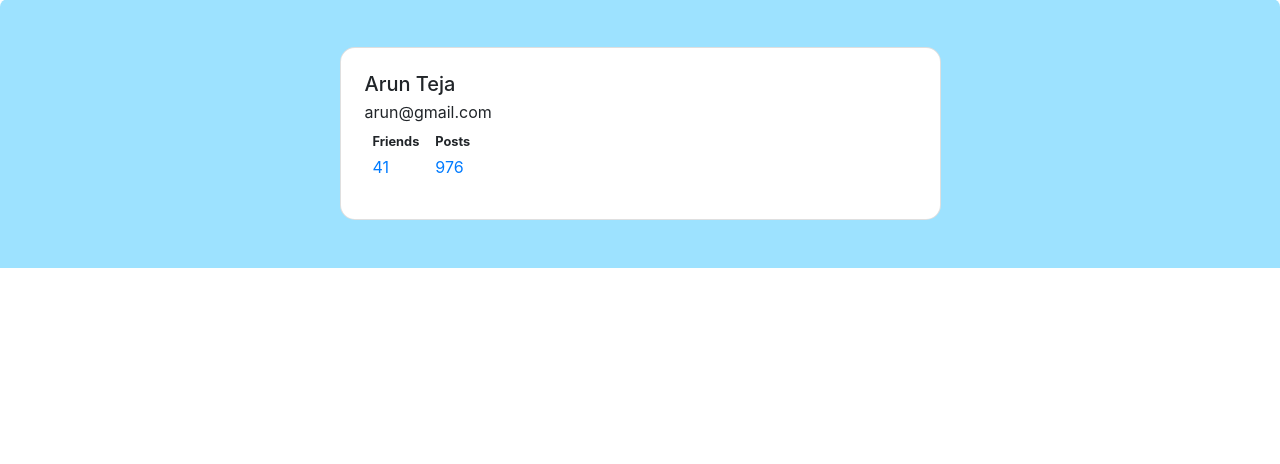
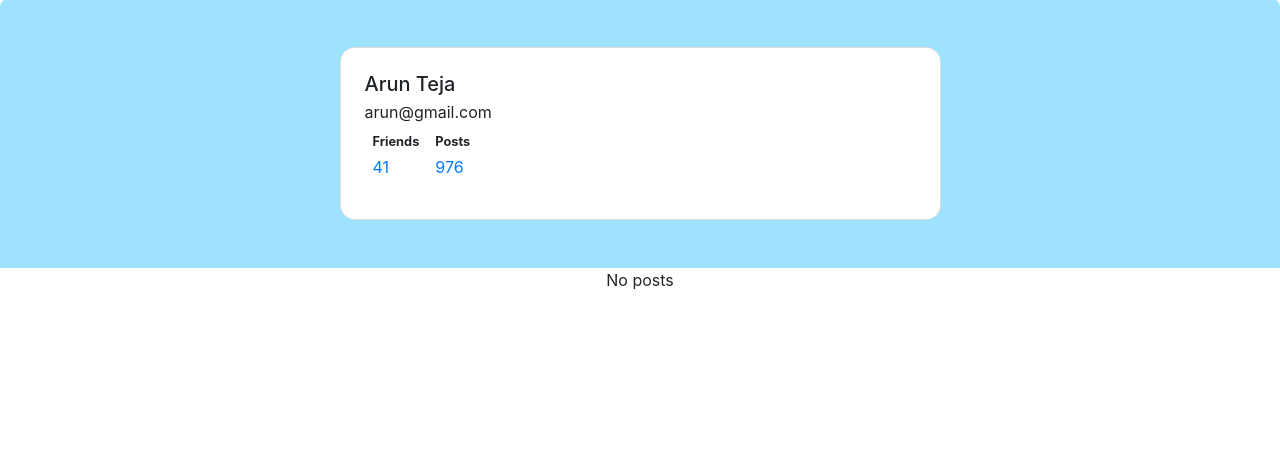
Before and after one commit to ArunDtej/Quotes, a Django app: page /profile/ in a window 1280 px wide. Shown: the part 79-543 px from the top of the page. Run offline with Django 5.2, Linux system fonts and the light colour scheme; a user stored in the database is signed in; data comes from the database, SQL or seed files in the repository; data that the repository does not hold is empty; some libraries are stand-ins or nearby versions.

Commit message:
displays posts on profile

```diff
--- a/Quotes/views.py
+++ b/Quotes/views.py
@@ -2,7 +2,7 @@ from django.shortcuts import render, HttpResponse
 from django.http import Http404
 from django.contrib.auth.decorators import login_required
 from .forms import NameForm
-from .models import FriendsList, Notification
+from .models import FriendsList, Notification, Posts, Comments
 from django.contrib.auth.models import User
 from django.contrib import messages
 
@@ -76,7 +76,16 @@ def unFriend(request, user_id):
 @login_required(login_url= '/auth/login/')
 def Profile(request, user_id = None):
     if user_id == None or user_id == request.user.id:
-        return render(request, 'my_profile.html', {"name": request.user.get_full_name(), "username": request.user.username, "email": request.user.email})
+        user = User.objects.filter(email = request.user.email).first()
+        posts = Posts.objects.filter(user = user).all()
+
+        context = {"name": request.user.get_full_name(),
+        "username": request.user.username,
+        "email": request.user.email,
+        "posts": posts,
+        "friends": FriendsList.objects.filter(user = user).first().friends.all()
+        }
+        return render(request, 'my_profile.html', context)
     else:
         user = User.objects.filter(id = user_id).first()
         return render(request, 'profile_template.html', {'name': request.user, "friend" : user.get_full_name()})
--- a/templates/my_profile.html
+++ b/templates/my_profile.html
@@ -51,4 +51,14 @@
     </div>
 </section>
 
+{%if posts%}
+
+{%for post in posts%}
+<div>{{post}}</div>
+{%endfor%}
+{%else%}
+<Center>No posts</Center>
+{%endif%}
+
+
 {% endblock %}
```
